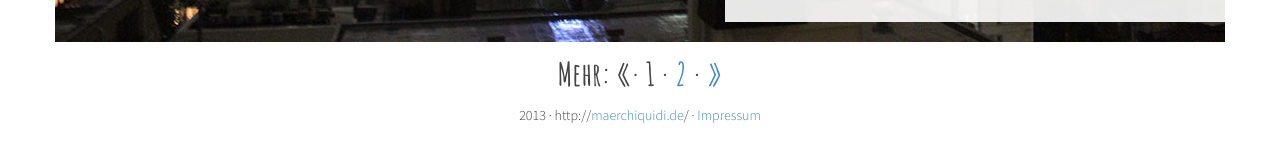
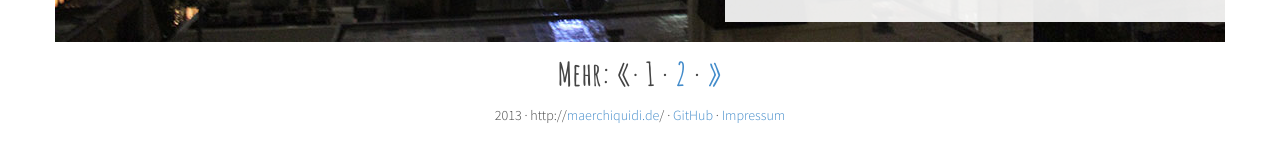
Before and after one commit to maerch/maerchiquidi, a Jekyll site: the page built from index.html, in a window 1280 px wide and 900 px high, scrolled down 4352 px. Shown: the part 755-897 px from the top of the window. Built offline with Jekyll 4.4.1, drawn with Linux system fonts in a browser that asks for light colours; nearby versions of some CDN libraries; the list of posts is cut into pages by our own code.

Commit message:
Adds GitHub link

```diff
--- a/_layouts/default.html
+++ b/_layouts/default.html
@@ -43,7 +43,7 @@
   </div>
 
   <div class="footer">
-    2013 · http://<a href="http://maerchiquidi.de/">maerchiquidi.de</a>/ · <a href="impressum.html">Impressum</a>
+    2013 · http://<a href="http://maerchiquidi.de/">maerchiquidi.de</a>/ · <a href="https://github.com/maerch/maerchiquidi">GitHub</a> · <a href="impressum.html">Impressum</a>
   </div>
 
   <!-- Javascript -->
```
